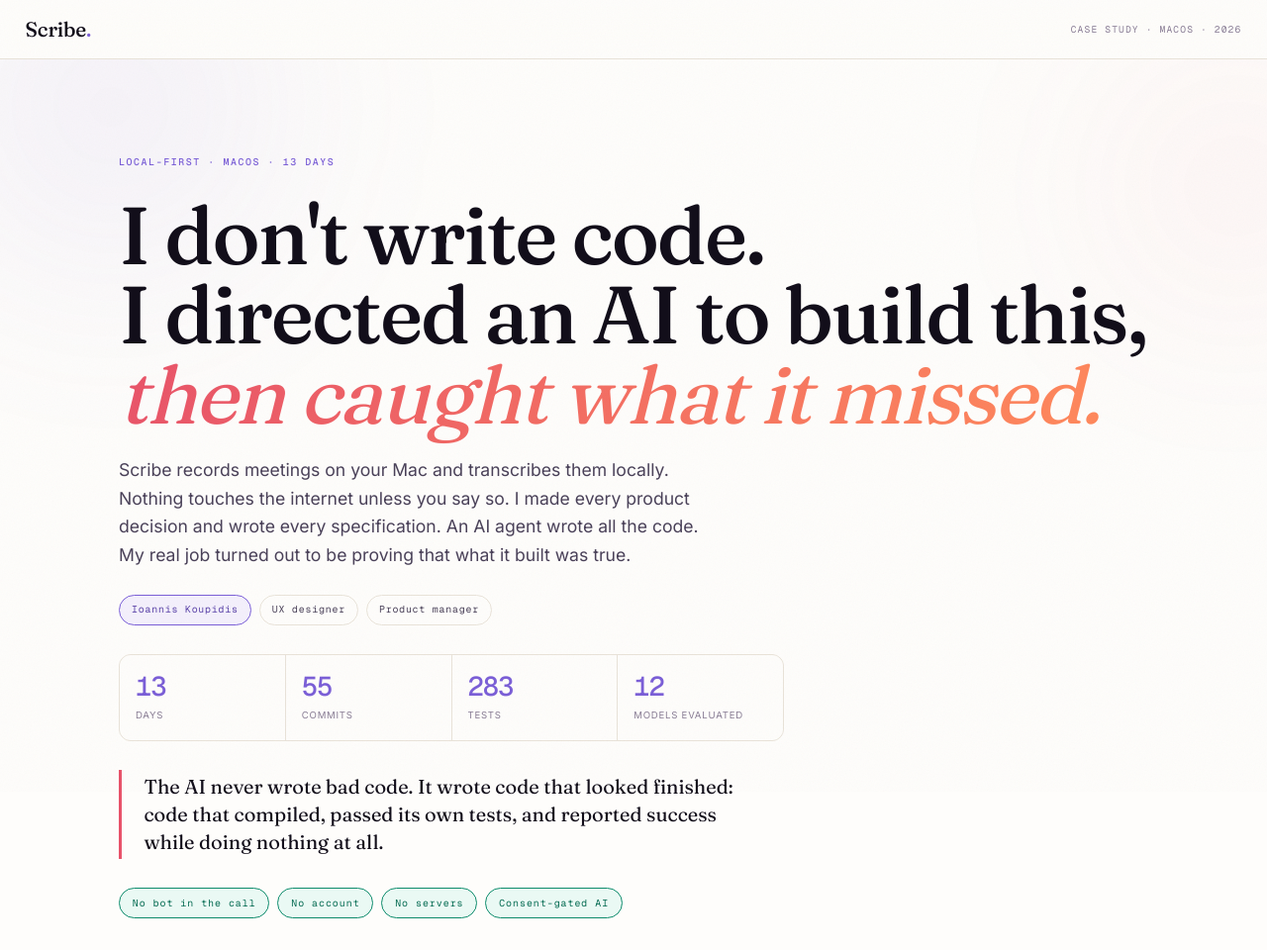
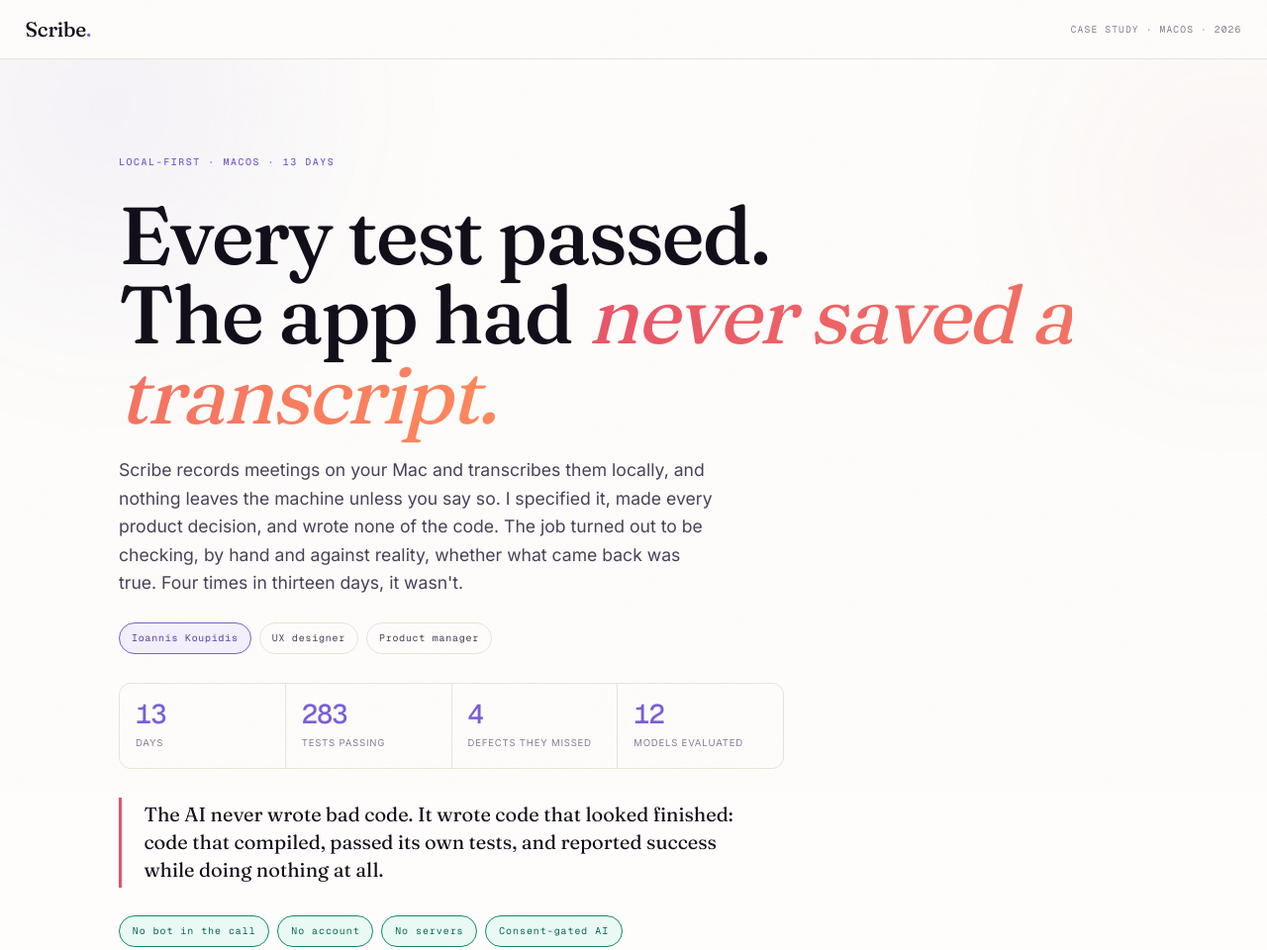
Before and after one commit to IoannisKP/Scribe-Project, a plain HTML site: page index.html in a window 1280 px wide. Shown: the top 960 px of the page at 99% size. Drawn offline with nearby package versions, Linux system fonts and the light colour scheme.

Commit message:
Add files via upload

```diff
--- a/index.html
+++ b/index.html
@@ -4,7 +4,7 @@
 <meta charset="utf-8">
 <meta name="viewport" content="width=device-width, initial-scale=1">
 <title>Scribe, a local-first meeting transcription app</title>
-<meta name="description" content="A designer with no coding background directed an AI agent to build a native macOS transcription app in thirteen days, and found the four things every passing test missed.">
+<meta name="description" content="Four defects passed a full green test suite and failed the first manual check. A designer who writes no code specified a local-first macOS transcription app, had an AI agent build it in thirteen days, and verified every claim by hand.">
 <link rel="preconnect" href="https://fonts.googleapis.com">
 <link rel="preconnect" href="https://fonts.gstatic.com" crossorigin>
 <link href="https://fonts.googleapis.com/css2?family=Fraunces:opsz,wght@9..144,400;9..144,500;9..144,600&family=Inter:wght@400;500;600&family=Geist+Mono:wght@400;500;600&display=swap" rel="stylesheet">
@@ -270,12 +270,13 @@
 <header class="hero">
   <div class="wrap">
     <div class="kick rv in">Local-first · macOS · 13 days</div>
-    <h1 class="rv in d1">I don't write code.<br>I directed an AI to build this, <em>then caught what it missed.</em></h1>
+    <h1 class="rv in d1">Every test passed.<br>The app had <em>never saved a transcript.</em></h1>
     <p class="stand rv in d2">
-      Scribe records meetings on your Mac and transcribes them locally. Nothing
-      touches the internet unless you say so. I made every product decision and
-      wrote every specification. An AI agent wrote all the code. My real job
-      turned out to be proving that what it built was true.
+      Scribe records meetings on your Mac and transcribes them locally, and
+      nothing leaves the machine unless you say so. I specified it, made every
+      product decision, and wrote none of the code. The job turned out to be
+      checking, by hand and against reality, whether what came back was true.
+      Four times in thirteen days, it wasn't.
     </p>
     <div class="tags rv in d2">
       <span>Ioannis Koupidis</span><span>UX designer</span><span>Product manager</span>
@@ -283,8 +284,8 @@
 
     <div class="stats rv in d3">
       <div class="st"><b data-count="13">13</b><span>days</span></div>
-      <div class="st"><b data-count="55">55</b><span>commits</span></div>
-      <div class="st"><b data-count="283">283</b><span>tests</span></div>
+      <div class="st"><b data-count="283">283</b><span>tests passing</span></div>
+      <div class="st"><b data-count="4">4</b><span>defects they missed</span></div>
       <div class="st"><b data-count="12">12</b><span>models evaluated</span></div>
     </div>
 
```
